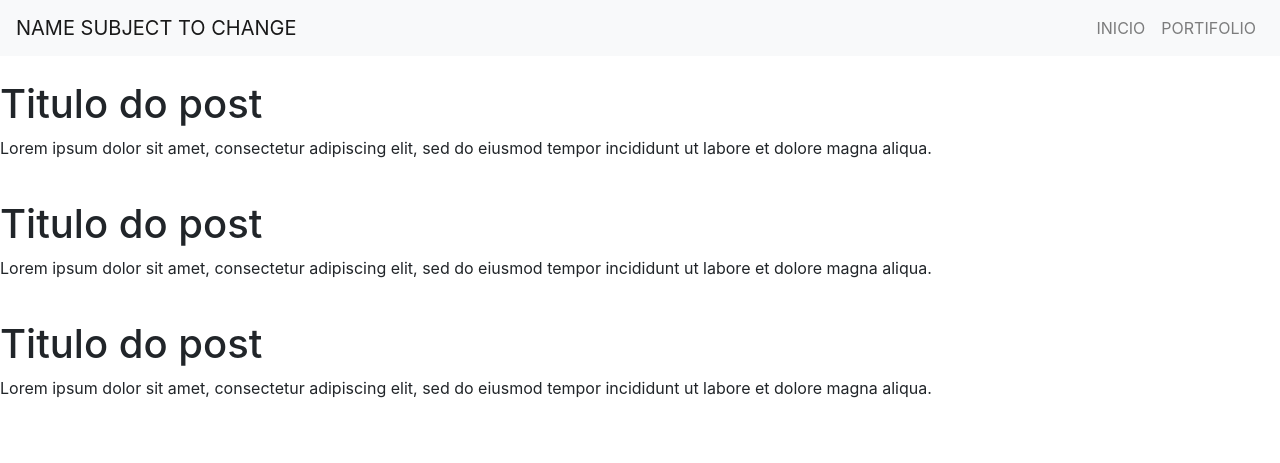
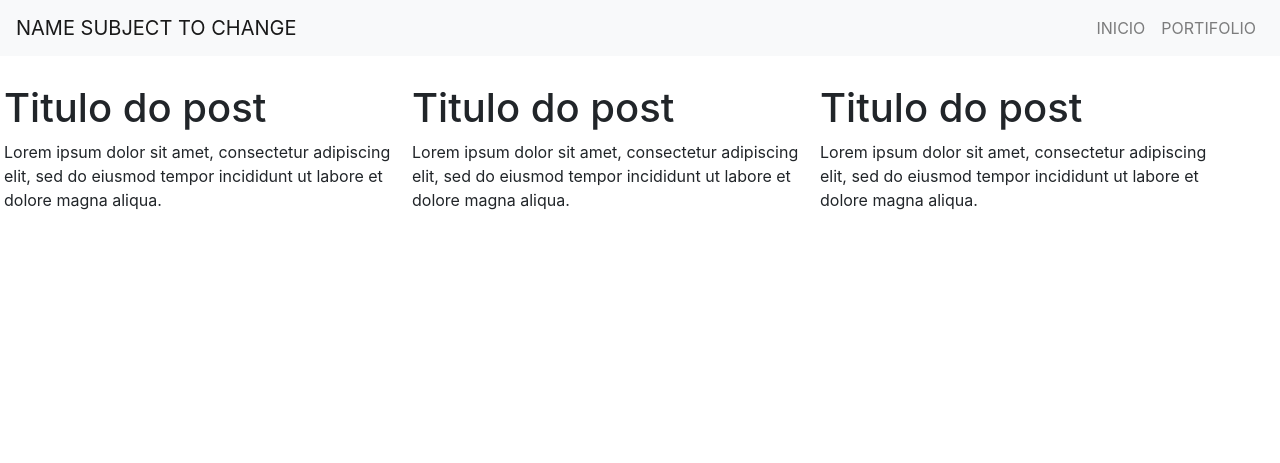
Before and after one commit to fregonics/blog, a plain HTML site: page index.html in a window 1280 px wide. Drawn offline with nearby package versions, Linux system fonts and the light colour scheme.

Commit message:
Criada interface básica dos posts - 0.0.0.3

```diff
--- a/index.html
+++ b/index.html
@@ -5,6 +5,7 @@
         <title>Name Subject To Change</title>
 
         <link rel="stylesheet" href="https://stackpath.bootstrapcdn.com/bootstrap/4.3.1/css/bootstrap.min.css" integrity="sha384-ggOyR0iXCbMQv3Xipma34MD+dH/1fQ784/j6cY/iJTQUOhcWr7x9JvoRxT2MZw1T" crossorigin="anonymous">
+        <link rel="stylesheet" href="post.css">
     </head>
     <body>
         <header>
--- /dev/null
+++ b/post.css
@@ -0,0 +1,13 @@
+#page {
+  width: 1280px;
+}
+.post {
+  position: relative;
+  width: 400px;
+  height: 400px;
+
+  float: left;
+  clear: right;
+
+  margin: 4px 4px;
+}
```
